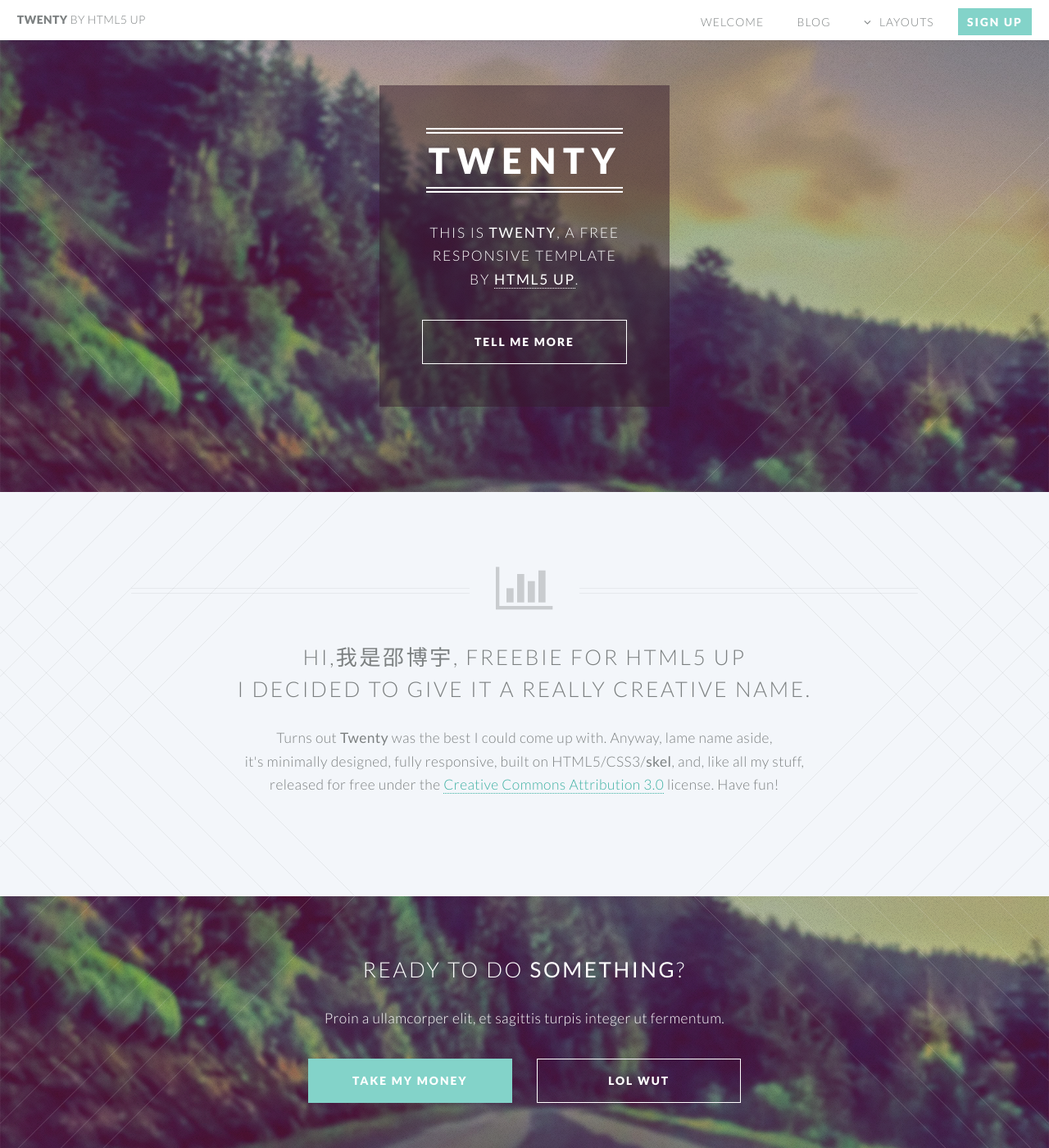
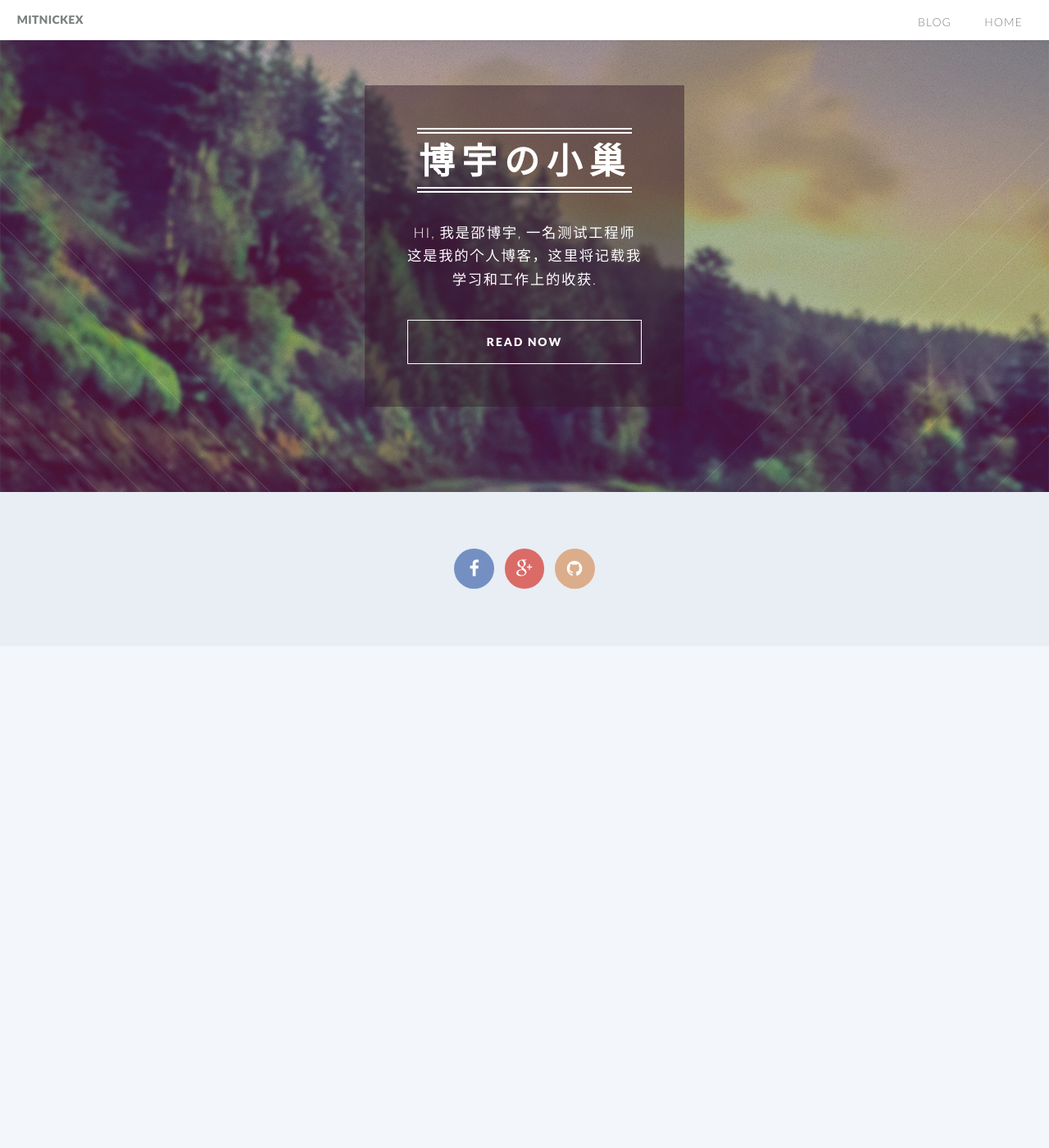
Before and after one commit to MitnickEX/mitnickex.github.io, a Jekyll site: the page built from index.html, in a window 1280 px wide and 1400 px high. Shown: the whole window at 82% size. Built offline with Jekyll 4.4.1, drawn with Linux system fonts in a browser that asks for light colours; some of the changed text lies outside the part shown.

Commit message:
Updated_index_201604071510

```diff
--- a/_config.yml
+++ b/_config.yml
@@ -7,7 +7,7 @@
   Google search results) and in your feed.xml site description.
 baseurl: "" # the subpath of your site, e.g. /blog/
 url: "http://locahost:4000" # the base hostname & protocol for your site
-twitter_username: jekyllrb
+twitter_username: MitnickEX
 github_username:  MitnickEX
 
 # Build settings
--- a/_includes/banner.html
+++ b/_includes/banner.html
@@ -10,16 +10,16 @@
     <div class="inner">
 
         <header>
-            <h2>TWENTY</h2>
+            <h2>博宇の小巢</h2>
         </header>
-        <p>This is <strong>Twenty</strong>, a free
+        <p>Hi, 我是<strong>邵博宇</strong>, 一名测试工程师
         <br />
-        responsive template
+        这是我的个人博客，这里将记载我
         <br />
-        by <a href="http://html5up.net">HTML5 UP</a>.</p>
+        学习和工作上的收获.
         <footer>
             <ul class="buttons vertical">
-                <li><a href="#main" class="button fit scrolly">Tell Me More</a></li>
+                <li><a href="#main" class="button fit scrolly">READ NOW</a></li>
             </ul>
         </footer>
 
--- a/_includes/footer.html
+++ b/_includes/footer.html
@@ -2,15 +2,15 @@
 <footer id="footer">
 
     <ul class="icons">
-        <li><a href="#" class="icon circle fa-twitter"><span class="label">Twitter</span></a></li>
         <li><a href="#" class="icon circle fa-facebook"><span class="label">Facebook</span></a></li>
         <li><a href="#" class="icon circle fa-google-plus"><span class="label">Google+</span></a></li>
         <li><a href="#" class="icon circle fa-github"><span class="label">Github</span></a></li>
-        <li><a href="#" class="icon circle fa-dribbble"><span class="label">Dribbble</span></a></li>
     </ul>
 
+    <!--
     <ul class="copyright">
         <li>&copy; Untitled</li><li>Design: <a href="http://html5up.net">HTML5 UP</a></li>
     </ul>
+    -->
 
 </footer>
--- a/_includes/header.html
+++ b/_includes/header.html
@@ -1,9 +1,10 @@
 <header id="header">
-				<h1 id="logo"><a href="/">Twenty <span>by HTML5 UP</span></a></h1>
+				<h1 id="logo"><a href="/">MitnickEX</a></h1>
 				<nav id="nav">
 					<ul>
-						<li><a href="/">Welcome</a></li>
-                        <li><a href="/blog.html">Blog</a></li>
+                        <li><a href="/">Blog</a></li>
+                        <li><a href="/Index.html">Home</a></li>
+						<!--
 						<li class="submenu">
 							<a href="">Layouts</a>
 							<ul>
@@ -23,7 +24,11 @@
 								</li>
 							</ul>
 						</li>
+						-->
+
+						<!--
 						<li><a href="#" class="button special">Sign Up</a></li>
+						-->
 					</ul>
 				</nav>
 			</header>
--- a/blog.html
+++ b/blog.html
@@ -15,7 +15,7 @@
                 {{ post.excerpt }}
                 <section class="special">
                     <ul class="buttons">
-                        <li><a href="{{ post.url }}" class="button">Read more</a></li>
+                        <li><a href="{{ post.url }}" class="button">Read Now</a></li>
                     </ul></section>
             </li>
           {% endfor %}
```
Also changed, not shown: index.html (+8 -4 lines).
